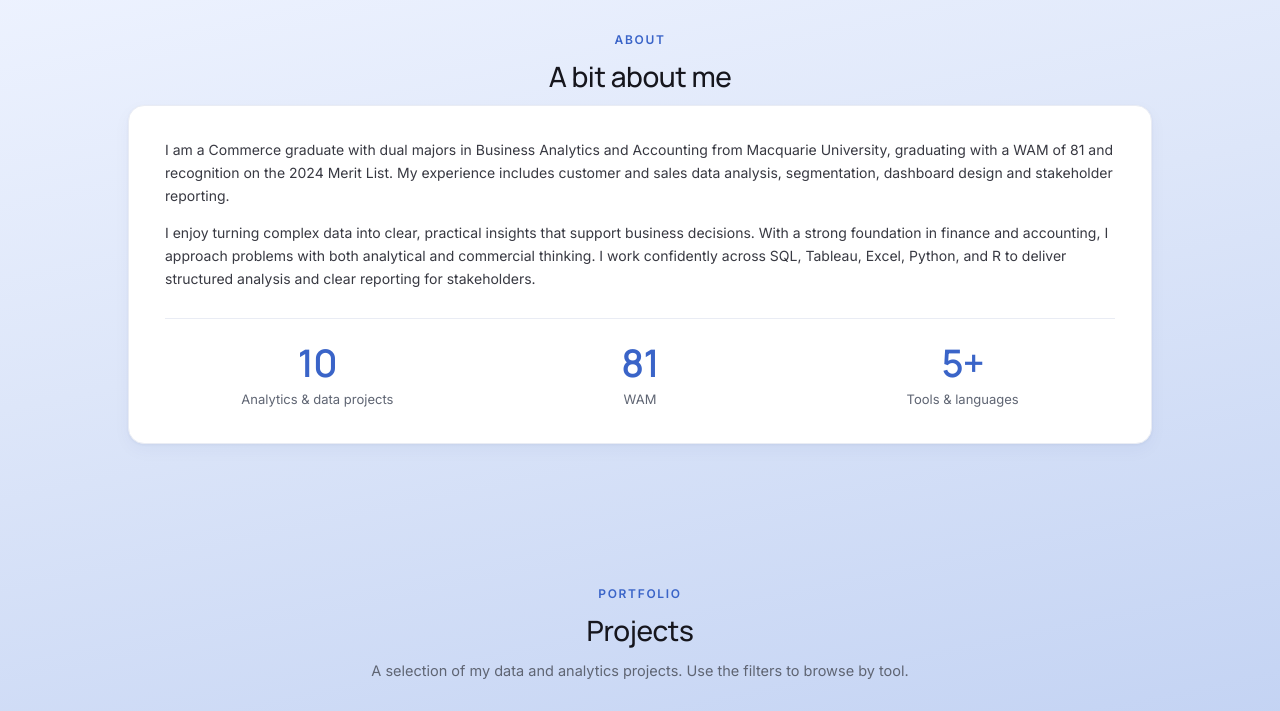
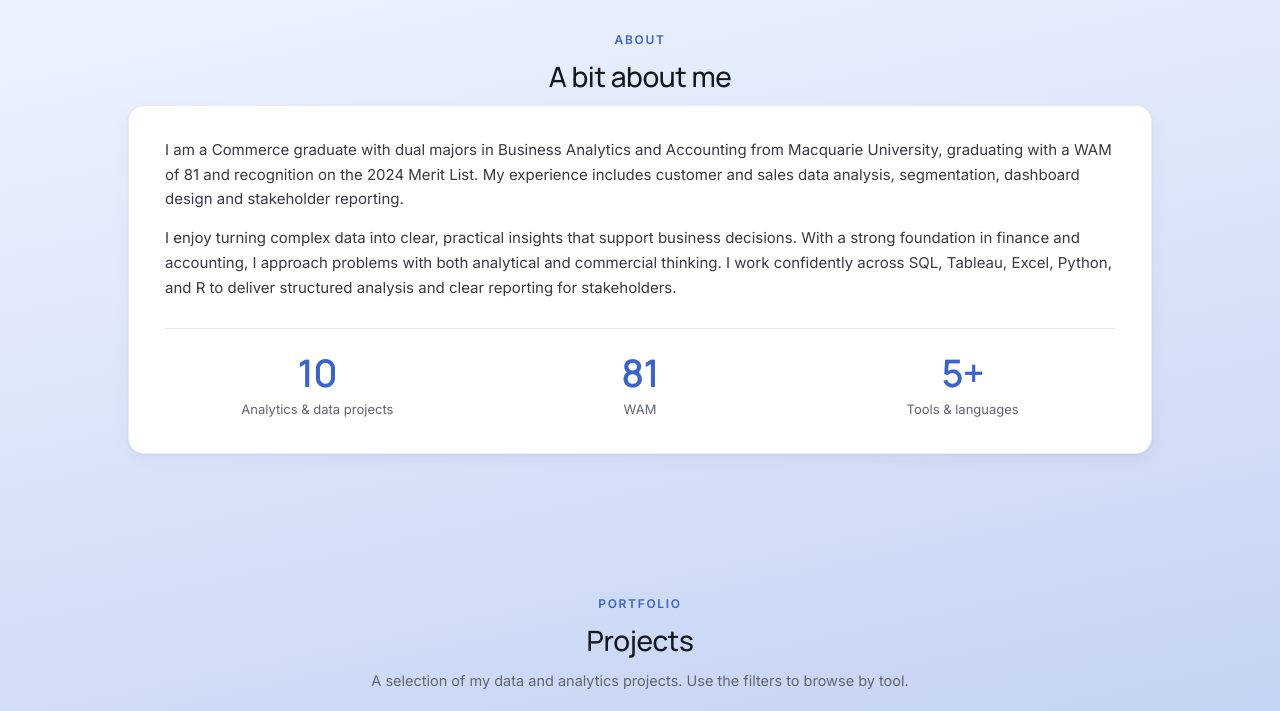
Before and after one commit to ZinZinAyeChan/zinzinayechan-portfolio-website, a plain HTML site: page index.html in a window 1280 px wide. Shown: the part 840-1551 px from the top of the page. Drawn offline with Linux system fonts and the light colour scheme.

Commit message:
Update styles.css

```diff
--- a/styles.css
+++ b/styles.css
@@ -364,7 +364,7 @@ a { color: inherit; text-decoration: none; }
 
 /* ---------- about ---------- */
 .about-card { padding: 32px 36px; }
-.about-card p { font-size: 14px; margin-bottom: 14px; }
+.about-card p { font-size: 15px; margin-bottom: 14px; }
 .about-card p:last-of-type { margin-bottom: 0; }
 .about-facts {
   display: grid; grid-template-columns: repeat(3, 1fr);
```
